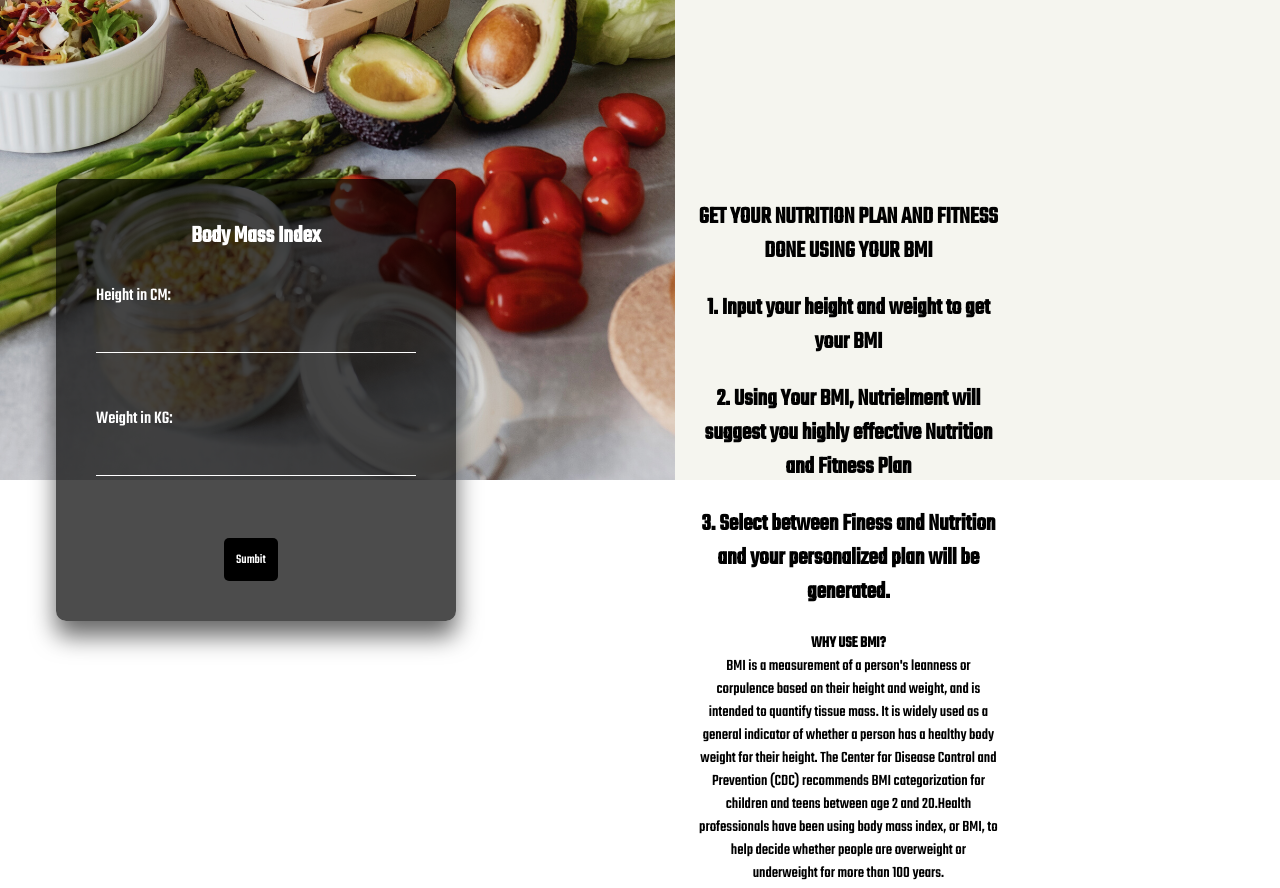
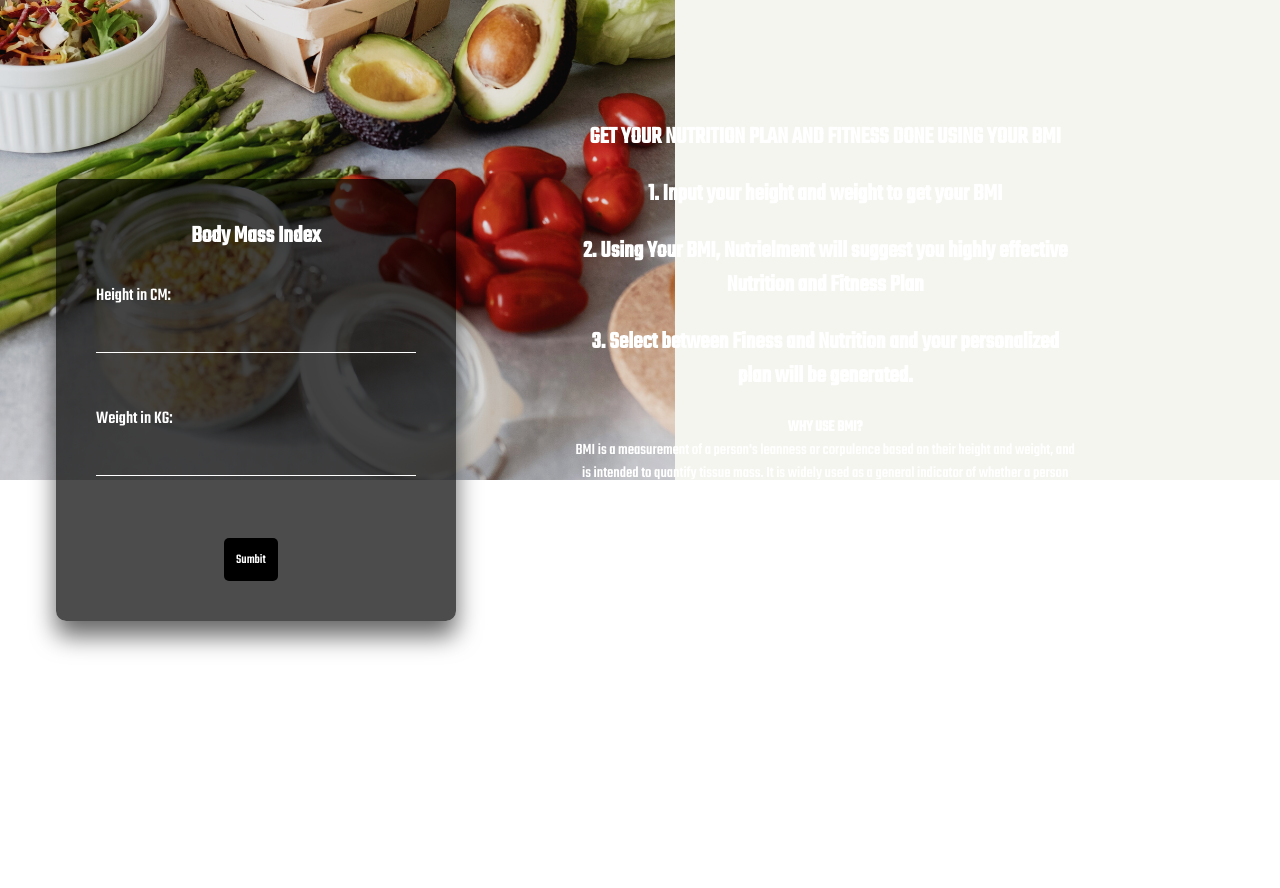
Before and after one commit to krishnagithub03/Nutrielement, a plain HTML site: page index.html in a window 1280 px wide. Shown: the part 1000-1888 px from the top of the page. After the commit the page ends 1669 px from the top, so only its background shows below. Drawn offline with Linux system fonts and the light colour scheme.

Commit message:
Update styles.css

```diff
--- a/styles.css
+++ b/styles.css
@@ -5,6 +5,7 @@
     font-family: 'Teko', sans-serif;
     scroll-behavior: smooth;
 }
+
 body{
     text-align: center;
 }
@@ -66,7 +67,7 @@ img:hover{
     box-shadow: 0 5px 15px rgba(240, 46, 170, 0.4);
   }
 
-   hr{
+  hr{
     /* background-color:white; */
     background-color: rgba(240, 46, 170, 0.4) 0px 5px, rgba(240, 46, 170, 0.3) 0px 10px, rgba(240, 46, 170, 0.2) 0px 15px, rgba(240, 46, 170, 0.1) 0px 20px;
   }
@@ -139,11 +140,11 @@ button:hover{
 }
 
   #bmidata{
-    width: 300px;
+    width: 500px;
     position: absolute;
-    top: 150%;
-    right: 22%;
-
+    top: 140%;
+    right: 16%;
+    color: white;
   }
   #p2{
     font-weight: 500;
```
